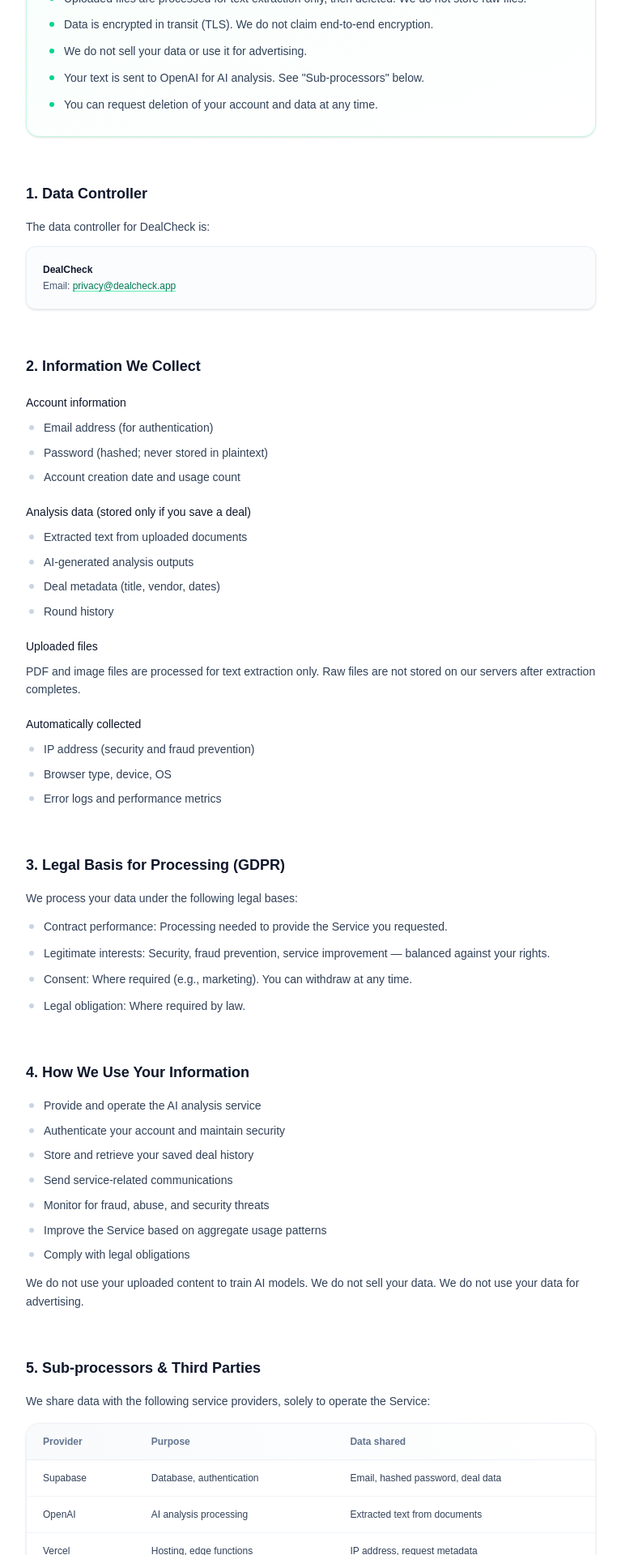
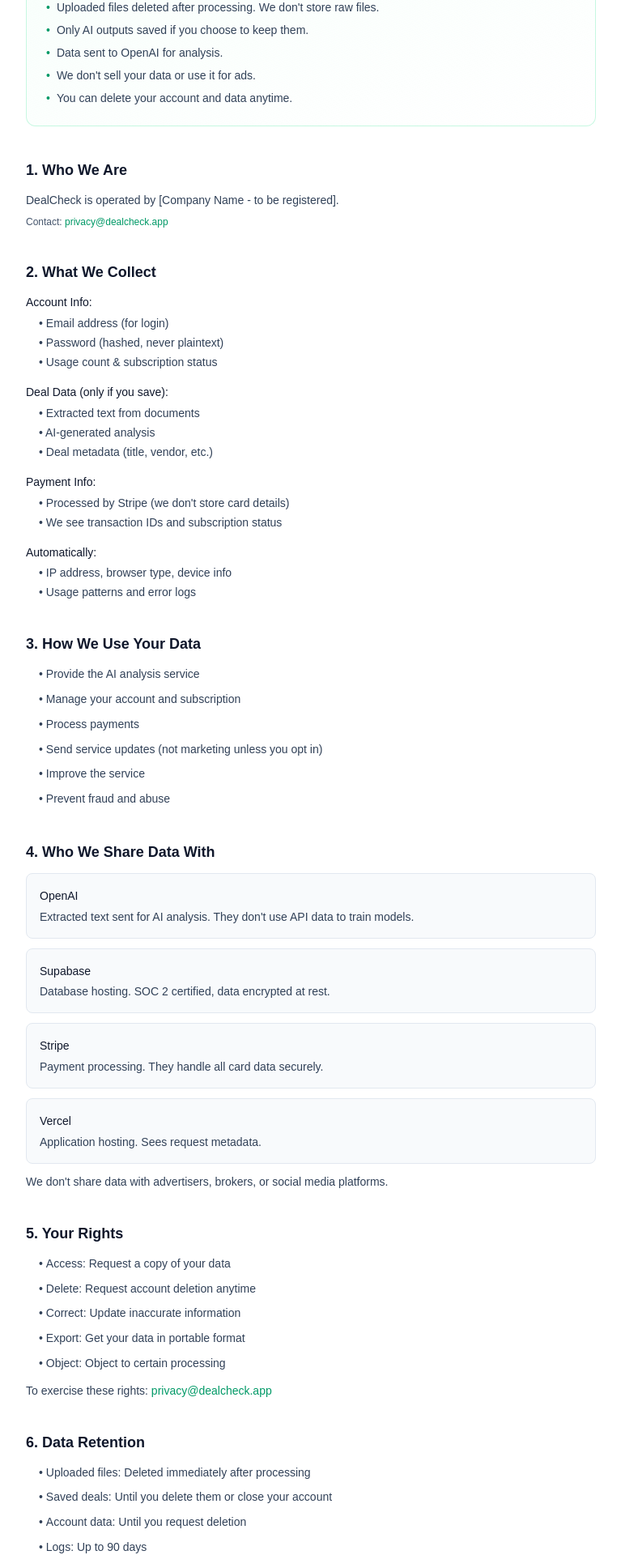
Before and after one commit to Boomchakalala/Dealcheck, a Next.js app: page /privacy in a window 1280 px wide. Shown: the part 460-2380 px from the top of the page at 81% size, without its empty margins (256-1023 px from the left). Built offline with nearby package versions, Linux system fonts and the light colour scheme.

Commit message:
Sandbox autosave

```diff
--- a/src/app/privacy/page.tsx
+++ b/src/app/privacy/page.tsx
@@ -9,9 +9,8 @@ export default function PrivacyPage() {
       <Header variant="public" />
 
       <main className="flex-1">
-        <div className="relative overflow-hidden">
-          <div className="absolute inset-0 bg-gradient-to-b from-slate-50/60 to-white pointer-events-none" />
-          <div className="relative max-w-3xl mx-auto px-5 sm:px-8 pt-20 sm:pt-24 pb-4">
+        <div className="relative overflow-hidden bg-gradient-to-b from-slate-50/60 to-white">
+          <div className="max-w-3xl mx-auto px-5 sm:px-8 pt-20 sm:pt-24 pb-12">
             <div className="inline-flex items-center gap-2 px-4 py-2 rounded-full bg-white border border-slate-200/60 shadow-sm mb-6">
               <Shield className="w-3.5 h-3.5 text-emerald-600" />
               <span className="text-xs font-semibold text-emerald-700 tracking-wide">Legal</span>
@@ -19,26 +18,26 @@ export default function PrivacyPage() {
             <h1 className="text-[2.25rem] sm:text-[3rem] leading-[1.08] font-bold text-slate-900 tracking-tight mb-3">
               Privacy Policy
             </h1>
-            <p className="text-sm text-slate-400 mb-16">Last updated: March 1, 2026</p>
+            <p className="text-sm text-slate-400">Last updated: March 5, 2026</p>
           </div>
         </div>
 
-        <div className="max-w-3xl mx-auto px-5 sm:px-8 pb-20">
-          <div className="space-y-14 text-sm text-slate-700 leading-relaxed">
+        <div className="max-w-3xl mx-auto px-5 sm:px-8 py-12 pb-20">
+          <div className="space-y-10 text-sm text-slate-700 leading-relaxed">
 
             {/* Summary box */}
-            <div className="rounded-2xl border border-emerald-200/60 bg-gradient-to-br from-emerald-50/40 to-white p-7 space-y-3 shadow-sm">
-              <p className="font-semibold text-slate-900">Summary</p>
-              <ul className="space-y-2.5">
+            <div className="rounded-xl border border-emerald-200/60 bg-gradient-to-br from-emerald-50/40 to-white p-6">
+              <p className="font-semibold text-slate-900 mb-3">Quick Summary</p>
+              <ul className="space-y-2 text-sm">
                 {[
-                  'Uploaded files are processed for text extraction only, then deleted. We do not store raw files.',
-                  'Data is encrypted in transit (TLS). We do not claim end-to-end encryption.',
-                  'We do not sell your data or use it for advertising.',
-                  'Your text is sent to OpenAI for AI analysis. See "Sub-processors" below.',
-                  'You can request deletion of your account and data at any time.',
+                  'Uploaded files deleted after processing. We don\'t store raw files.',
+                  'Only AI outputs saved if you choose to keep them.',
+                  'Data sent to OpenAI for analysis.',
+                  'We don\'t sell your data or use it for ads.',
+                  'You can delete your account and data anytime.',
                 ].map((item, i) => (
-                  <li key={i} className="flex gap-3">
-                    <span className="w-1.5 h-1.5 rounded-full bg-emerald-400 mt-2 flex-shrink-0" />
+                  <li key={i} className="flex gap-2">
+                    <span className="text-emerald-600">•</span>
                     {item}
                   </li>
                 ))}
@@ -46,177 +45,147 @@ export default function PrivacyPage() {
             </div>
 
             <section>
-              <h2 className="text-lg font-semibold text-slate-900 mb-4">1. Data Controller</h2>
-              <p className="mb-3">The data controller for DealCheck is:</p>
-              <div className="rounded-xl border border-slate-200/60 bg-slate-50/50 p-5 text-xs text-slate-600 space-y-1 shadow-sm">
-                <p className="font-semibold text-slate-900">DealCheck</p>
-                {/* TODO: Insert registered business name, address, and registration number when incorporated */}
-                <p>Email: <a href="mailto:privacy@dealcheck.app" className="text-emerald-700 underline underline-offset-2 decoration-emerald-300">privacy@dealcheck.app</a></p>
+              <h2 className="text-lg font-semibold text-slate-900 mb-3">1. Who We Are</h2>
+              <p className="mb-2">DealCheck is operated by [Company Name - to be registered].</p>
+              <p className="text-xs text-slate-600">Contact: <a href="mailto:privacy@dealcheck.app" className="text-emerald-600 hover:underline">privacy@dealcheck.app</a></p>
+            </section>
+
+            <section>
+              <h2 className="text-lg font-semibold text-slate-900 mb-3">2. What We Collect</h2>
+
+              <div className="space-y-4">
+                <div>
+                  <p className="font-medium text-slate-900 mb-1">Account Info:</p>
+                  <ul className="space-y-1 text-sm ml-4">
+                    <li>• Email address (for login)</li>
+                    <li>• Password (hashed, never plaintext)</li>
+                    <li>• Usage count & subscription status</li>
+                  </ul>
+                </div>
+
+                <div>
+                  <p className="font-medium text-slate-900 mb-1">Deal Data (only if you save):</p>
+                  <ul className="space-y-1 text-sm ml-4">
+                    <li>• Extracted text from documents</li>
+                    <li>• AI-generated analysis</li>
+                    <li>• Deal metadata (title, vendor, etc.)</li>
+                  </ul>
+                </div>
+
+                <div>
+                  <p className="font-medium text-slate-900 mb-1">Payment Info:</p>
+                  <ul className="space-y-1 text-sm ml-4">
+                    <li>• Processed by Stripe (we don't store card details)</li>
+                    <li>• We see transaction IDs and subscription status</li>
+                  </ul>
+                </div>
+
+                <div>
+                  <p className="font-medium text-slate-900 mb-1">Automatically:</p>
+                  <ul className="space-y-1 text-sm ml-4">
+                    <li>• IP address, browser type, device info</li>
+                    <li>• Usage patterns and error logs</li>
+                  </ul>
+                </div>
               </div>
             </section>
 
             <section>
-              <h2 className="text-lg font-semibold text-slate-900 mb-4">2. Information We Collect</h2>
-
-              <p className="font-medium text-slate-900 mb-2 mt-5">Account information</p>
-              <ul className="space-y-2 ml-1">
-                {['Email address (for authentication)', 'Password (hashed; never stored in plaintext)', 'Account creation date and usage count'].map((item) => (
-                  <li key={item} className="flex gap-3"><span className="w-1.5 h-1.5 rounded-full bg-slate-300 mt-2 flex-shrink-0" />{item}</li>
-                ))}
-              </ul>
-
-              <p className="font-medium text-slate-900 mb-2 mt-5">Analysis data (stored only if you save a deal)</p>
-              <ul className="space-y-2 ml-1">
-                {['Extracted text from uploaded documents', 'AI-generated analysis outputs', 'Deal metadata (title, vendor, dates)', 'Round history'].map((item) => (
-                  <li key={item} className="flex gap-3"><span className="w-1.5 h-1.5 rounded-full bg-slate-300 mt-2 flex-shrink-0" />{item}</li>
-                ))}
-              </ul>
-
-              <p className="font-medium text-slate-900 mb-2 mt-5">Uploaded files</p>
-              <p>PDF and image files are processed for text extraction only. <span className="font-medium">Raw files are not stored</span> on our servers after extraction completes.</p>
-
-              <p className="font-medium text-slate-900 mb-2 mt-5">Automatically collected</p>
-              <ul className="space-y-2 ml-1">
-                {['IP address (security and fraud prevention)', 'Browser type, device, OS', 'Error logs and performance metrics'].map((item) => (
-                  <li key={item} className="flex gap-3"><span className="w-1.5 h-1.5 rounded-full bg-slate-300 mt-2 flex-shrink-0" />{item}</li>
-                ))}
+              <h2 className="text-lg font-semibold text-slate-900 mb-3">3. How We Use Your Data</h2>
+              <ul className="space-y-2 ml-4">
+                <li>• Provide the AI analysis service</li>
+                <li>• Manage your account and subscription</li>
+                <li>• Process payments</li>
+                <li>• Send service updates (not marketing unless you opt in)</li>
+                <li>• Improve the service</li>
+                <li>• Prevent fraud and abuse</li>
               </ul>
             </section>
 
             <section>
-              <h2 className="text-lg font-semibold text-slate-900 mb-4">3. Legal Basis for Processing (GDPR)</h2>
-              <p className="mb-3">We process your data under the following legal bases:</p>
-              <ul className="space-y-2.5 ml-1">
-                <li className="flex gap-3"><span className="w-1.5 h-1.5 rounded-full bg-slate-300 mt-2 flex-shrink-0" /><span><span className="font-medium">Contract performance:</span> Processing needed to provide the Service you requested.</span></li>
-                <li className="flex gap-3"><span className="w-1.5 h-1.5 rounded-full bg-slate-300 mt-2 flex-shrink-0" /><span><span className="font-medium">Legitimate interests:</span> Security, fraud prevention, service improvement — balanced against your rights.</span></li>
-                <li className="flex gap-3"><span className="w-1.5 h-1.5 rounded-full bg-slate-300 mt-2 flex-shrink-0" /><span><span className="font-medium">Consent:</span> Where required (e.g., marketing). You can withdraw at any time.</span></li>
-                <li className="flex gap-3"><span className="w-1.5 h-1.5 rounded-full bg-slate-300 mt-2 flex-shrink-0" /><span><span className="font-medium">Legal obligation:</span> Where required by law.</span></li>
+              <h2 className="text-lg font-semibold text-slate-900 mb-3">4. Who We Share Data With</h2>
+
+              <div className="space-y-3">
+                <div className="bg-slate-50 rounded-lg border border-slate-200 p-4">
+                  <p className="font-medium text-slate-900 mb-1">OpenAI</p>
+                  <p className="text-sm">Extracted text sent for AI analysis. They don't use API data to train models.</p>
+                </div>
+
+                <div className="bg-slate-50 rounded-lg border border-slate-200 p-4">
+                  <p className="font-medium text-slate-900 mb-1">Supabase</p>
+                  <p className="text-sm">Database hosting. SOC 2 certified, data encrypted at rest.</p>
+                </div>
+
+                <div className="bg-slate-50 rounded-lg border border-slate-200 p-4">
+                  <p className="font-medium text-slate-900 mb-1">Stripe</p>
+                  <p className="text-sm">Payment processing. They handle all card data securely.</p>
+                </div>
+
+                <div className="bg-slate-50 rounded-lg border border-slate-200 p-4">
+                  <p className="font-medium text-slate-900 mb-1">Vercel</p>
+                  <p className="text-sm">Application hosting. Sees request metadata.</p>
+                </div>
+              </div>
+
+              <p className="mt-3 text-sm">We don't share data with advertisers, brokers, or social media platforms.</p>
+            </section>
+
+            <section>
+              <h2 className="text-lg font-semibold text-slate-900 mb-3">5. Your Rights</h2>
+              <ul className="space-y-2 ml-4">
+                <li>• <span className="font-medium">Access:</span> Request a copy of your data</li>
+                <li>• <span className="font-medium">Delete:</span> Request account deletion anytime</li>
+                <li>• <span className="font-medium">Correct:</span> Update inaccurate information</li>
+                <li>• <span className="font-medium">Export:</span> Get your data in portable format</li>
+                <li>• <span className="font-medium">Object:</span> Object to certain processing</li>
+              </ul>
+              <p className="mt-3 text-sm">To exercise these rights: <a href="mailto:privacy@dealcheck.app" className="text-emerald-600 hover:underline">privacy@dealcheck.app</a></p>
+            </section>
+
+            <section>
+              <h2 className="text-lg font-semibold text-slate-900 mb-3">6. Data Retention</h2>
+              <ul className="space-y-2 ml-4">
+                <li>• <span className="font-medium">Uploaded files:</span> Deleted immediately after processing</li>
+                <li>• <span className="font-medium">Saved deals:</span> Until you delete them or close your account</li>
+                <li>• <span className="font-medium">Account data:</span> Until you request deletion</li>
+                <li>• <span className="font-medium">Logs:</span> Up to 90 days</li>
               </ul>
             </section>
 
             <section>
-              <h2 className="text-lg font-semibold text-slate-900 mb-4">4. How We Use Your Information</h2>
-              <ul className="space-y-2 ml-1">
-                {['Provide and operate the AI analysis service', 'Authenticate your account and maintain security', 'Store and retrieve your saved deal history', 'Send service-related communications', 'Monitor for fraud, abuse, and security threats', 'Improve the Service based on aggregate usage patterns', 'Comply with legal obligations'].map((item) => (
-                  <li key={item} className="flex gap-3"><span className="w-1.5 h-1.5 rounded-full bg-slate-300 mt-2 flex-shrink-0" />{item}</li>
-                ))}
+              <h2 className="text-lg font-semibold text-slate-900 mb-3">7. Security</h2>
+              <p className="mb-2">We use standard security practices:</p>
+              <ul className="space-y-1 ml-4">
+                <li>• TLS encryption in transit</li>
+                <li>• Password hashing (bcrypt)</li>
+                <li>• Database access controls (RLS)</li>
+                <li>• Immediate file deletion after processing</li>
               </ul>
-              <p className="mt-3">We do not use your uploaded content to train AI models. We do not sell your data. We do not use your data for advertising.</p>
+              <p className="mt-3 text-sm">See our <Link href="/security" className="text-emerald-600 hover:underline">Security page</Link> for details.</p>
             </section>
 
             <section>
-              <h2 className="text-lg font-semibold text-slate-900 mb-4">5. Sub-processors &amp; Third Parties</h2>
-              <p className="mb-4">We share data with the following service providers, solely to operate the Service:</p>
-              <div className="rounded-2xl border border-slate-200/60 overflow-hidden shadow-sm">
-                <table className="w-full text-xs">
-                  <thead>
-                    <tr className="border-b border-slate-200/60 bg-gradient-to-r from-slate-50 to-white">
-                      <th className="text-left px-5 py-3.5 font-semibold text-slate-500">Provider</th>
-                      <th className="text-left px-5 py-3.5 font-semibold text-slate-500">Purpose</th>
-                      <th className="text-left px-5 py-3.5 font-semibold text-slate-500">Data shared</th>
-                    </tr>
-                  </thead>
-                  <tbody className="text-slate-700">
-                    <tr className="border-b border-slate-100">
-                      <td className="px-5 py-3.5 font-medium">Supabase</td>
-                      <td className="px-5 py-3.5">Database, authentication</td>
-                      <td className="px-5 py-3.5">Email, hashed password, deal data</td>
-                    </tr>
-                    <tr className="border-b border-slate-100">
-                      <td className="px-5 py-3.5 font-medium">OpenAI</td>
-                      <td className="px-5 py-3.5">AI analysis processing</td>
-                      <td className="px-5 py-3.5">Extracted text from documents</td>
-                    </tr>
-                    <tr>
-                      <td className="px-5 py-3.5 font-medium">Vercel</td>
-                      <td className="px-5 py-3.5">Hosting, edge functions</td>
-                      <td className="px-5 py-3.5">IP address, request metadata</td>
-                    </tr>
-                  </tbody>
-                </table>
-              </div>
-              <p className="mt-4">We do not share data with advertisers, data brokers, social media platforms, or any entity for purposes unrelated to providing the Service.</p>
-              <p className="mt-3"><span className="font-medium">Legal disclosure:</span> We may disclose information if required by law, court order, or government regulation.</p>
+              <h2 className="text-lg font-semibold text-slate-900 mb-3">8. International Transfers</h2>
+              <p>Your data may be processed in the US and other countries where our service providers operate. We rely on Standard Contractual Clauses (SCCs) for transfers outside the EEA/UK.</p>
             </section>
 
             <section>
-              <h2 className="text-lg font-semibold text-slate-900 mb-4">6. Data Security</h2>
-              <ul className="space-y-2 ml-1">
-                {['TLS encryption for all data in transit', 'Hashed password storage (bcrypt)', 'Row Level Security (RLS) on database', 'Immediate file deletion after text extraction', 'Access controls and authentication requirements'].map((item) => (
-                  <li key={item} className="flex gap-3"><span className="w-1.5 h-1.5 rounded-full bg-slate-300 mt-2 flex-shrink-0" />{item}</li>
-                ))}
-              </ul>
-              <p className="mt-3">No system is 100% secure. We implement industry-standard measures but cannot guarantee absolute security.</p>
+              <h2 className="text-lg font-semibold text-slate-900 mb-3">9. Children</h2>
+              <p>DealCheck is not for users under 18. We don't knowingly collect data from children.</p>
             </section>
 
             <section>
-              <h2 className="text-lg font-semibold text-slate-900 mb-4">7. Data Retention</h2>
-              <ul className="space-y-2.5 ml-1">
-                <li className="flex gap-3"><span className="w-1.5 h-1.5 rounded-full bg-slate-300 mt-2 flex-shrink-0" /><span><span className="font-medium">Uploaded files:</span> Deleted immediately after text extraction.</span></li>
-                <li className="flex gap-3"><span className="w-1.5 h-1.5 rounded-full bg-slate-300 mt-2 flex-shrink-0" /><span><span className="font-medium">Saved deal data:</span> Retained while your account is active, or until you delete it.</span></li>
-                <li className="flex gap-3"><span className="w-1.5 h-1.5 rounded-full bg-slate-300 mt-2 flex-shrink-0" /><span><span className="font-medium">Account data:</span> Retained until you request deletion.</span></li>
-                <li className="flex gap-3"><span className="w-1.5 h-1.5 rounded-full bg-slate-300 mt-2 flex-shrink-0" /><span><span className="font-medium">Server logs:</span> Retained for up to 90 days.</span></li>
-                <li className="flex gap-3"><span className="w-1.5 h-1.5 rounded-full bg-slate-300 mt-2 flex-shrink-0" /><span><span className="font-medium">Anonymous analytics:</span> May be retained indefinitely in aggregate form.</span></li>
-              </ul>
+              <h2 className="text-lg font-semibold text-slate-900 mb-3">10. Changes to This Policy</h2>
+              <p>We may update this policy. Material changes will be communicated via email at least 14 days before taking effect.</p>
             </section>
 
             <section>
-              <h2 className="text-lg font-semibold text-slate-900 mb-4">8. International Data Transfers</h2>
-              <p className="mb-3">
-                Your data may be processed in the United States and other countries where our sub-processors operate. Where data is transferred outside the EEA/UK, we rely on:
-              </p>
-              <ul className="space-y-2 ml-1">
-                {['Standard Contractual Clauses (SCCs) approved by the European Commission', 'Adequacy decisions where applicable', 'Sub-processor DPAs with appropriate safeguards'].map((item) => (
-                  <li key={item} className="flex gap-3"><span className="w-1.5 h-1.5 rounded-full bg-slate-300 mt-2 flex-shrink-0" />{item}</li>
-                ))}
-              </ul>
-            </section>
-
-            <section>
-              <h2 className="text-lg font-semibold text-slate-900 mb-4">9. Your Rights</h2>
-              <p className="mb-3">Depending on your jurisdiction, you may have the right to:</p>
-              <ul className="space-y-2 ml-1">
-                {['Access your personal data', 'Correct inaccurate information', 'Request deletion of your data ("right to be forgotten")', 'Export your data in a portable format', 'Restrict or object to certain processing', 'Withdraw consent where processing is consent-based', 'Lodge a complaint with your local data protection authority'].map((item) => (
-                  <li key={item} className="flex gap-3"><span className="w-1.5 h-1.5 rounded-full bg-slate-300 mt-2 flex-shrink-0" />{item}</li>
-                ))}
-              </ul>
-              <p className="mt-3">To exercise these rights, contact <a href="mailto:privacy@dealcheck.app" className="text-emerald-700 underline underline-offset-2 decoration-emerald-300 hover:decoration-emerald-500 transition-colors">privacy@dealcheck.app</a>. We respond within 30 days.</p>
-            </section>
-
-            <section>
-              <h2 className="text-lg font-semibold text-slate-900 mb-4">10. Cookies &amp; Local Storage</h2>
-              <p className="mb-3">We use essential cookies and local storage for:</p>
-              <ul className="space-y-2 ml-1">
-                {['Authentication and session management', 'Security and fraud prevention'].map((item) => (
-                  <li key={item} className="flex gap-3"><span className="w-1.5 h-1.5 rounded-full bg-slate-300 mt-2 flex-shrink-0" />{item}</li>
-                ))}
-              </ul>
-              <p className="mt-3">We do not use third-party advertising, tracking, or analytics cookies.</p>
-            </section>
-
-            <section>
-              <h2 className="text-lg font-semibold text-slate-900 mb-4">11. Children&apos;s Privacy</h2>
-              <p>DealCheck is not intended for individuals under 18. We do not knowingly collect personal information from children. If you believe we have, contact us immediately for deletion.</p>
-            </section>
-
-            <section>
-              <h2 className="text-lg font-semibold text-slate-900 mb-4">12. Changes to This Policy</h2>
-              <p>We may update this policy periodically. Material changes will be communicated via email or a notice in the Service at least 14 days before taking effect. Continued use constitutes acceptance.</p>
-            </section>
-
-            <section>
-              <h2 className="text-lg font-semibold text-slate-900 mb-4">13. Contact</h2>
-              <div className="rounded-2xl border border-slate-200/60 bg-gradient-to-br from-slate-50 to-white p-6 shadow-sm space-y-2">
-                <p><span className="font-medium text-slate-900">Privacy inquiries:</span> <a href="mailto:privacy@dealcheck.app" className="text-emerald-700 underline underline-offset-2 decoration-emerald-300">privacy@dealcheck.app</a></p>
-                <p><span className="font-medium text-slate-900">General support:</span> <a href="mailto:support@dealcheck.app" className="text-emerald-700 underline underline-offset-2 decoration-emerald-300">support@dealcheck.app</a></p>
+              <h2 className="text-lg font-semibold text-slate-900 mb-3">11. Contact</h2>
+              <div className="bg-slate-50 rounded-lg border border-slate-200 p-5">
+                <p className="text-sm"><span className="font-medium">Privacy questions:</span> <a href="mailto:privacy@dealcheck.app" className="text-emerald-600 hover:underline">privacy@dealcheck.app</a></p>
+                <p className="text-sm mt-1"><span className="font-medium">General support:</span> <a href="mailto:support@dealcheck.app" className="text-emerald-600 hover:underline">support@dealcheck.app</a></p>
               </div>
             </section>
-
-            <div className="pt-8 mt-8 border-t border-slate-200/60">
-              <p className="text-xs text-slate-500">
-                This Privacy Policy is designed to be transparent about our practices. If anything is unclear, please reach out — we&apos;re happy to explain.
-              </p>
-            </div>
 
           </div>
         </div>
@@ -231,6 +200,7 @@ export default function PrivacyPage() {
             <Link href="/help" className="hover:text-slate-600 transition-colors">Help</Link>
             <Link href="/terms" className="hover:text-slate-600 transition-colors">Terms</Link>
             <Link href="/privacy" className="hover:text-slate-600 transition-colors">Privacy</Link>
+            <Link href="/security" className="hover:text-slate-600 transition-colors">Security</Link>
           </div>
         </div>
       </footer>
```
